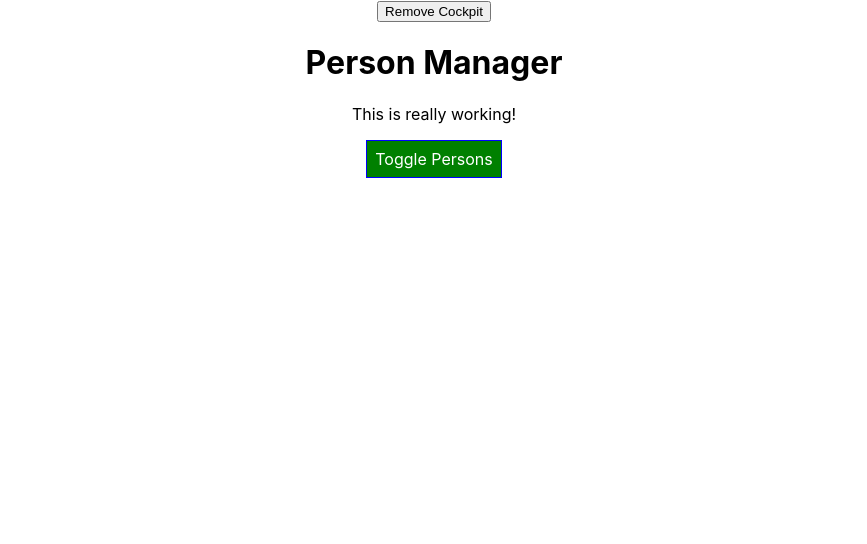
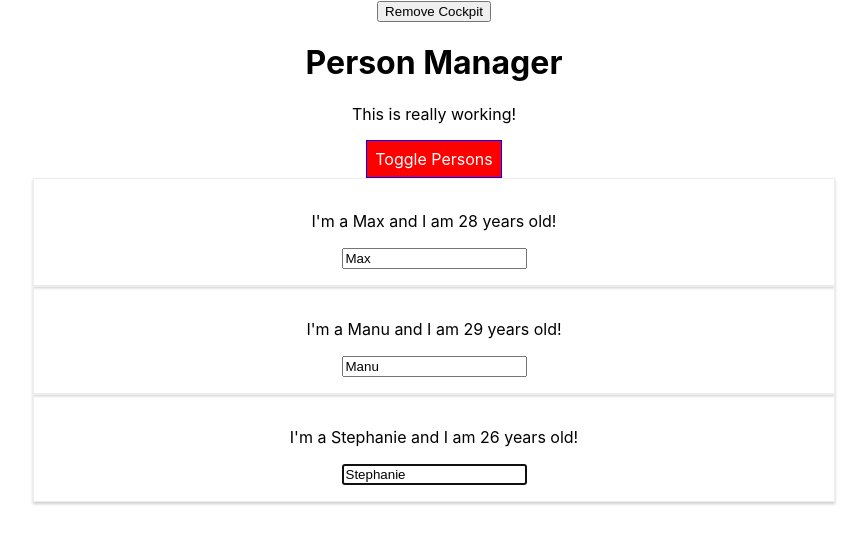
Before and after one commit to hanship0530/learning_reactjs, a React app in the folder react-complete-guide/: page / in a window 1280 px wide. Shown: the top 544 px of the page, without its empty margins (206-1073 px from the left). Built offline with nearby package versions, Linux system fonts and the light colour scheme.

Commit message:
Section7: 111. Refs with React Hooks

```diff
--- a/react-complete-guide/package.json
+++ b/react-complete-guide/package.json
@@ -49,6 +49,7 @@
     "postcss-preset-env": "6.7.0",
     "postcss-safe-parser": "5.0.2",
     "prompts": "2.4.0",
+    "prop-types": "^15.7.2",
     "react": "^17.0.1",
     "react-app-polyfill": "^2.0.0",
     "react-dev-utils": "^11.0.3",
--- a/react-complete-guide/src/components/Cockpit/Cockpit.js
+++ b/react-complete-guide/src/components/Cockpit/Cockpit.js
@@ -1,17 +1,20 @@
-import React, { useEffect } from "react";
+import React, { useEffect, useRef } from "react";
 
 import classes from "./Cockpit.module.css";
 
 // React component names need to start with a capital letter.
 // Cockpit not cockpit
 const Cockpit = (props) => {
+  const toggleBtnRef = useRef(null);
+
   useEffect(() => {
     console.log("[Cockpit.js] useEffect");
-    const timer = setTimeout(() => {
-      alert("Saved data to cloud!");
-    }, 1000);
+    // const timer = setTimeout(() => {
+    //   alert("Saved data to cloud!");
+    // }, 1000);
+    toggleBtnRef.current.click();
     return () => {
-      clearTimeout(timer);
+      // clearTimeout(timer);
       console.log("[Cockpit.js] cleanup work in useEffect");
     };
   }, []);
@@ -28,10 +31,10 @@ const Cockpit = (props) => {
     btnClass = classes.Red;
   }
 
-  if (props.persons.length <= 2) {
+  if (props.personLength <= 2) {
     assignedClasses.push(classes.red);
   }
-  if (props.persons.length <= 1) {
+  if (props.personLength <= 1) {
     assignedClasses.push(classes.bold);
   }
 
@@ -39,11 +42,11 @@ const Cockpit = (props) => {
     <div className={classes.Cockpit}>
       <h1>{props.title}</h1>
       <p className={assignedClasses.join(" ")}>This is really working!</p>
-      <button className={btnClass} onClick={props.clicked}>
+      <button ref={toggleBtnRef} className={btnClass} onClick={props.clicked}>
         Toggle Persons
       </button>
     </div>
   );
 };
 
-export default Cockpit;
+export default React.memo(Cockpit);
--- a/react-complete-guide/src/components/Persons/Person/Person.js
+++ b/react-complete-guide/src/components/Persons/Person/Person.js
@@ -1,24 +1,45 @@
 import React, { Component } from "react";
+import PropTypes, { object } from "prop-types";
 
+import Aux from "../../../hoc/Aux";
 import classes from "./Person.module.css";
+import withClass from "../../../hoc/withClass";
 
 class Person extends Component {
+  constructor() {
+    super();
+    this.inputElementRef = React.createRef();
+  }
+  componentDidMount() {
+    this.inputElementRef.current.focus();
+  }
+
   render() {
     console.log("[Person.js] rendering...");
     return (
-      <div className={classes.Person}>
-        <p onClick={this.props.click}>
+      <Aux>
+        <p key="i1" onClick={this.props.click}>
           I'm a {this.props.name} and I am {this.props.age} years old!
         </p>
-        <p>{this.props.children}</p>
+        <p key="i2">{this.props.children}</p>
         <input
+          key="i3"
+          // ref={(inputEl) => { this.inputElement = inputEl;}}
+          ref={this.inputElementRef}
           type="text"
           onChange={this.props.changed}
           value={this.props.name}
         />
-      </div>
+      </Aux>
     );
   }
 }
 
-export default Person;
+Person.propTypes = {
+  click: PropTypes.func,
+  name: PropTypes.string,
+  age: PropTypes.number,
+  changed: PropTypes.func,
+};
+
+export default withClass(Person, classes.Person);
--- a/react-complete-guide/src/components/Persons/Persons.js
+++ b/react-complete-guide/src/components/Persons/Persons.js
@@ -1,7 +1,7 @@
-import React, { Component } from "react";
+import React, { PureComponent } from "react";
 import Person from "./Person/Person";
 
-class Persons extends Component {
+class Persons extends PureComponent {
   // static getDerivedStateFromProps(props, state) {
   //   console.log("[Persons.js] getDerivedStateFromProps");
   //   return state;
@@ -9,7 +9,11 @@ class Persons extends Component {
 
   shouldComponentUpdate(nextProps, nextState) {
     console.log("[Persons.js] shouldComponentUpdate");
-    if (nextProps.persons !== this.props.persons) {
+    if (
+      nextProps.persons !== this.props.persons ||
+      nextProps.changed !== this.props.changed ||
+      nextProps.clicked !== this.props.clicked
+    ) {
       return true;
     } else {
       return false;
--- a/react-complete-guide/src/container/App.js
+++ b/react-complete-guide/src/container/App.js
@@ -3,6 +3,8 @@ import React, { Component } from "react";
 import classes from "./App.module.css";
 import Persons from "../components/Persons/Persons";
 import Cockpit from "../components/Cockpit/Cockpit";
+import withClass from "../hoc/withClass";
+import Aux from "../hoc/Aux";
 
 class App extends Component {
   static getDerivedStateFromProps(props, state) {
@@ -31,6 +33,7 @@ class App extends Component {
     otherState: "some other value",
     showPersons: false,
     showCockpit: true,
+    chnagedCounter: 0,
   };
 
   nameChangedHandler = (event, id) => {
@@ -49,7 +52,12 @@ class App extends Component {
     const persons = [...this.state.persons];
     persons[personIndex] = person;
 
-    this.setState({ persons: persons });
+    this.setState((prevState, props) => {
+      return {
+        persons: persons,
+        chnagedCounter: prevState.chnagedCounter + 1,
+      };
+    });
   };
 
   deletePersonHandler = (personIndex) => {
@@ -82,7 +90,7 @@ class App extends Component {
     }
 
     return (
-      <div className={classes.App}>
+      <Aux>
         <button
           onClick={() => {
             this.setState({
@@ -96,15 +104,15 @@ class App extends Component {
           <Cockpit
             title={this.props.appTitle}
             showPersons={this.state.showPersons}
-            persons={this.state.persons}
+            personLength={this.state.persons.length}
             clicked={this.togglePersonsHandler}
           ></Cockpit>
         ) : null}
         {persons}
-      </div>
+      </Aux>
     );
     // return React.createElement('div', {className: 'App'}, React.createElement('h1', null, 'Does this work now?'));
   }
 }
 
-export default App;
+export default withClass(App, classes.App);
--- /dev/null
+++ b/react-complete-guide/src/hoc/Aux.js
@@ -0,0 +1,3 @@
+const Aux = (props) => props.children;
+
+export default Aux;
--- /dev/null
+++ b/react-complete-guide/src/hoc/withClass.js
@@ -0,0 +1,11 @@
+import React from "react";
+
+const withClass = (WrappedComponent, className) => {
+  return (props) => (
+    <div className={className}>
+      <WrappedComponent {...props} />
+    </div>
+  );
+};
+
+export default withClass;
```
